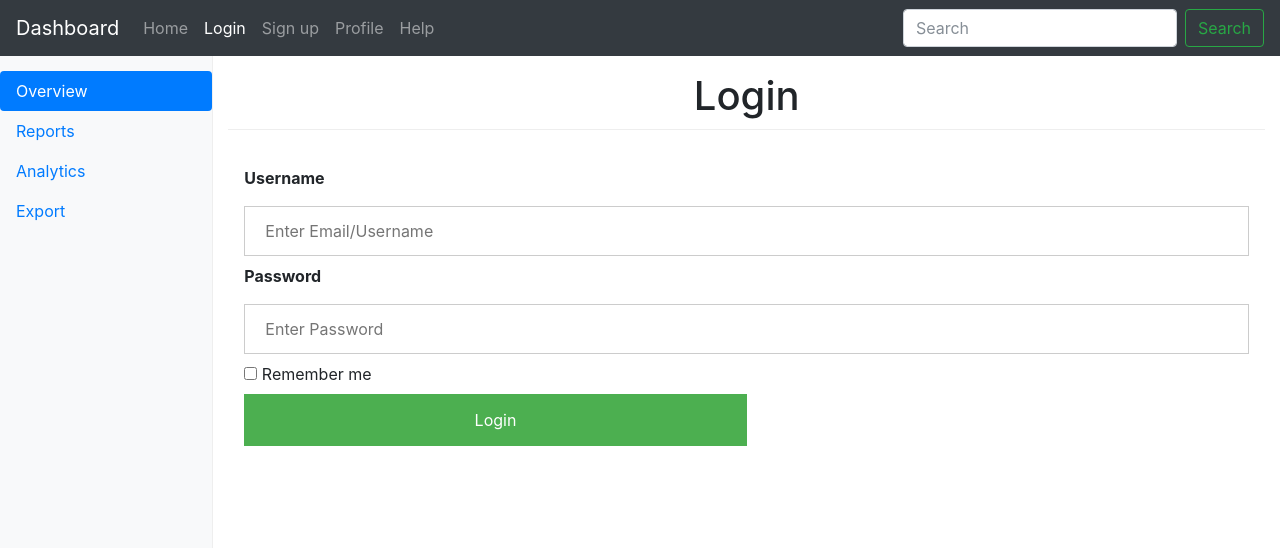
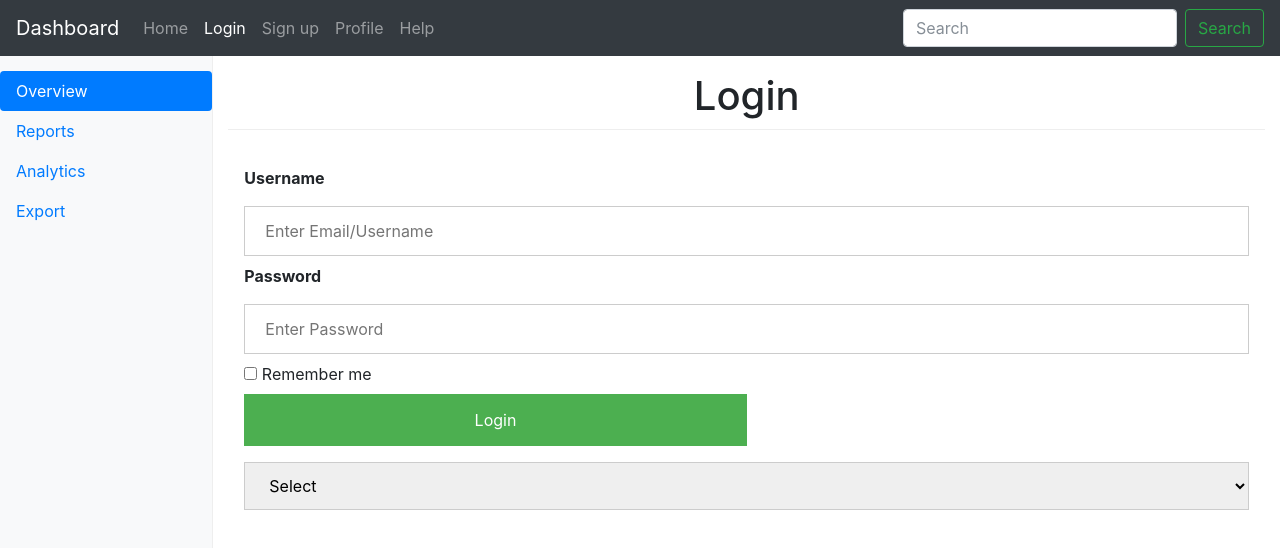
Before and after one commit to echorohit/react-nursery, a React app: page / in a window 1280 px wide. Shown: the top 548 px of the page. Built offline with nearby package versions, Linux system fonts and the light colour scheme.

Commit message:
login changes

```diff
--- a/client/components/Login.jsx
+++ b/client/components/Login.jsx
@@ -2,8 +2,16 @@ import React from 'react';
 import Input from './global/Input';
 import Button from './global/Button';
 import CheckBoxOrRadio from './global/CheckBoxOrRadio';
+import SelectBox from './global/SelectBox'
+
+const options = [
+	{1: "one"},
+	{2: "two"},
+];
 
 export default class Login extends React.Component {
+
+
     render(){
         return (
             <main role="main" className="col-sm-9 ml-sm-auto col-md-10 pt-3">
@@ -16,6 +24,7 @@ export default class Login extends React.Component {
 				<div className="clearfix">
 				  <Button inputType="submit" clsName="signupbtn" value="Login" name="login" />
 				</div>
+				<SelectBox name="state" option={[1,2]}/>
 			  </div>
 			</form>
           </main>
```
